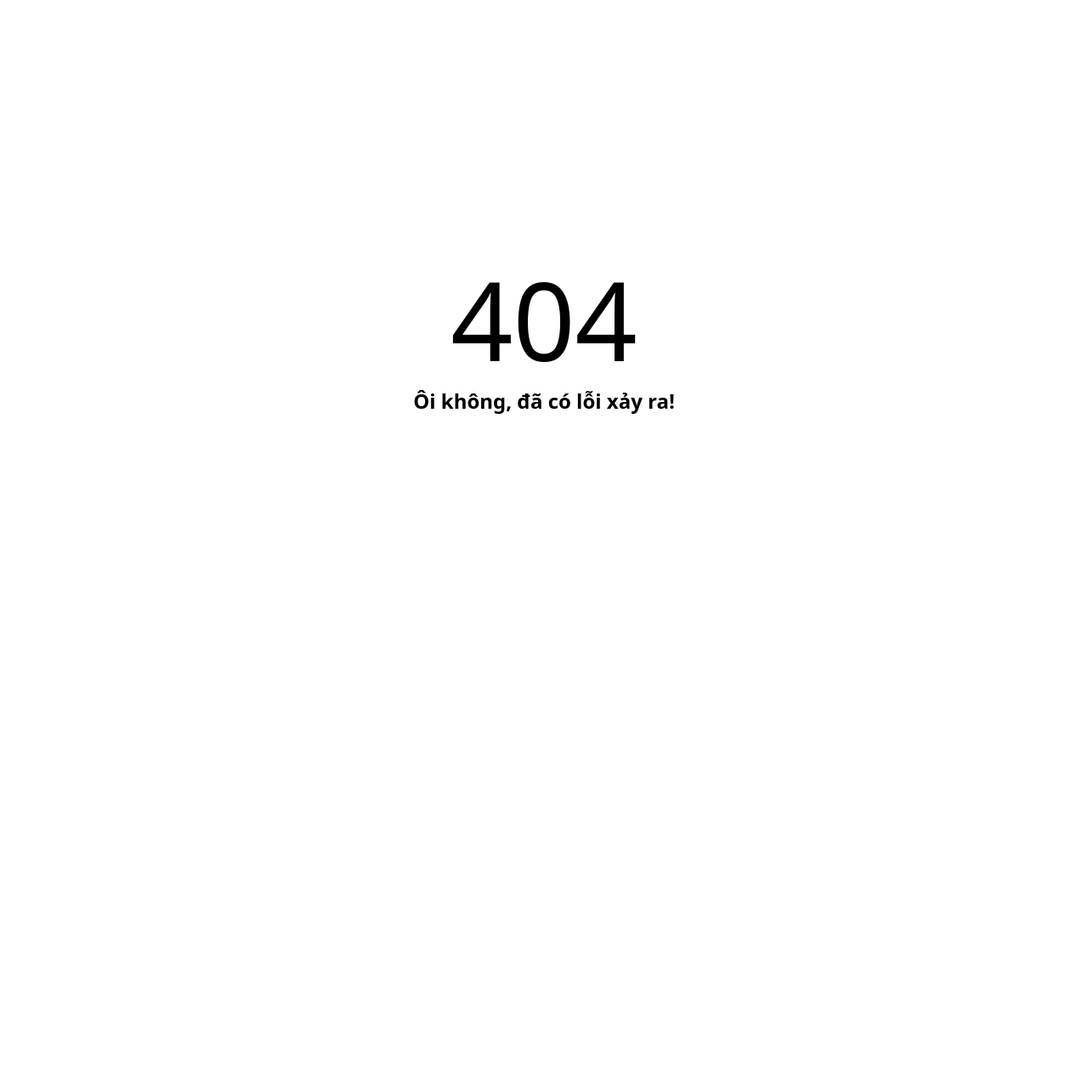
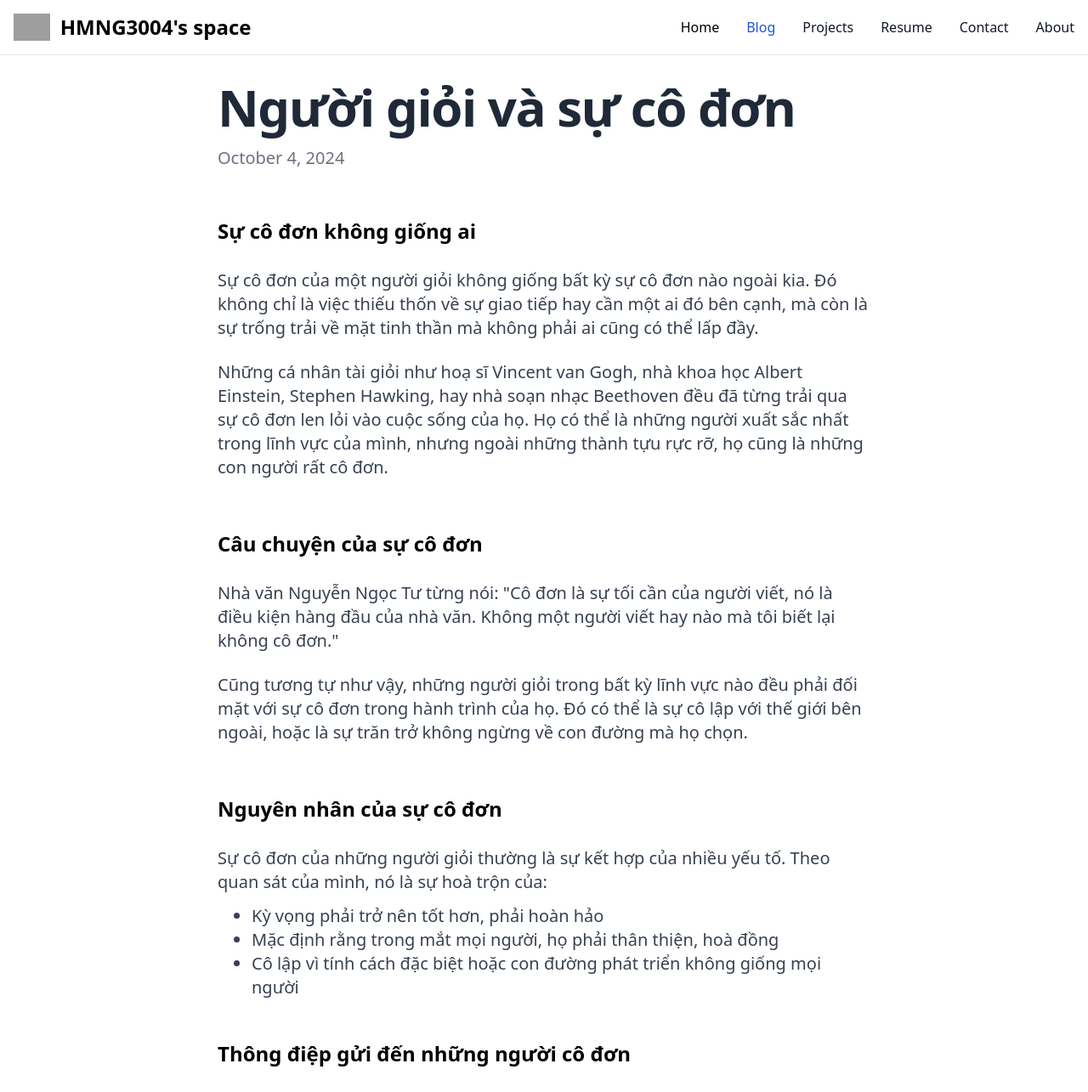
Before and after one commit to HMNG3004/HoangMinh, a React (Vite) app: page /blog/nguoi-gioi-se-tra-gia-bang-su-co-don in a window 1280 px wide. Shown: the top 1285 px of the page at 85% size. Before the commit the page ends 800 px from the top, so only its background shows below. Built offline with nearby package versions, Linux system fonts and the light colour scheme; grey boxes are pictures that could not be loaded.

Commit message:
October 16th

```diff
--- /dev/null
+++ b/src/app/page/Blog/Oct16th/index.tsx
@@ -0,0 +1,113 @@
+const Oct16th: React.FC = () => {
+  return (
+    <>
+      <div className="w-full flex justify-center">
+        <div className="flex flex-col items-start text-left w-3/5">
+          {/* Tiêu đề bài viết */}
+          <div className="mb-8">
+            <h1 className="mb-4 text-4xl font-bold leading-none tracking-tight text-gray-800 md:text-5xl lg:text-6xl dark:text-white">
+              Người giỏi và sự cô đơn
+            </h1>
+            <p className="mb-6 text-lg font-normal text-gray-500 lg:text-xl dark:text-gray-400">
+              October 4, 2024
+            </p>
+          </div>
+
+          {/* Sự cô đơn của người giỏi */}
+          <div className="mb-8">
+            <h2 className="text-2xl font-bold dark:text-white">
+              Sự cô đơn không giống ai
+            </h2>
+            <div className="my-4 text-xl text-gray-700">
+              <p className="py-3">
+                Sự cô đơn của một người giỏi không giống bất kỳ sự cô đơn nào
+                ngoài kia. Đó không chỉ là việc thiếu thốn về sự giao tiếp hay
+                cần một ai đó bên cạnh, mà còn là sự trống trải về mặt tinh thần
+                mà không phải ai cũng có thể lấp đầy.
+              </p>
+              <p className="py-3">
+                Những cá nhân tài giỏi như hoạ sĩ Vincent van Gogh, nhà khoa học
+                Albert Einstein, Stephen Hawking, hay nhà soạn nhạc Beethoven
+                đều đã từng trải qua sự cô đơn len lỏi vào cuộc sống của họ. Họ
+                có thể là những người xuất sắc nhất trong lĩnh vực của mình,
+                nhưng ngoài những thành tựu rực rỡ, họ cũng là những con người
+                rất cô đơn.
+              </p>
+            </div>
+          </div>
+
+          {/* Câu chuyện của sự cô đơn */}
+          <div className="mb-8">
+            <h2 className="text-2xl font-bold dark:text-white">
+              Câu chuyện của sự cô đơn
+            </h2>
+            <div className="my-4 text-xl text-gray-700">
+              <p className="py-3">
+                Nhà văn Nguyễn Ngọc Tư từng nói: "Cô đơn là sự tối cần của người
+                viết, nó là điều kiện hàng đầu của nhà văn. Không một người viết
+                hay nào mà tôi biết lại không cô đơn."
+              </p>
+              <p className="py-3">
+                Cũng tương tự như vậy, những người giỏi trong bất kỳ lĩnh vực
+                nào đều phải đối mặt với sự cô đơn trong hành trình của họ. Đó
+                có thể là sự cô lập với thế giới bên ngoài, hoặc là sự trăn trở
+                không ngừng về con đường mà họ chọn.
+              </p>
+            </div>
+          </div>
+
+          {/* Những nguyên nhân của sự cô đơn */}
+          <div className="mb-8">
+            <h2 className="text-2xl font-bold dark:text-white">
+              Nguyên nhân của sự cô đơn
+            </h2>
+            <div className="my-4 text-xl text-gray-700">
+              <p className="py-3">
+                Sự cô đơn của những người giỏi thường là sự kết hợp của nhiều
+                yếu tố. Theo quan sát của mình, nó là sự hoà trộn của:
+              </p>
+              <ul className="list-disc pl-10">
+                <li>Kỳ vọng phải trở nên tốt hơn, phải hoàn hảo</li>
+                <li>
+                  Mặc định rằng trong mắt mọi người, họ phải thân thiện, hoà
+                  đồng
+                </li>
+                <li>
+                  Cô lập vì tính cách đặc biệt hoặc con đường phát triển không
+                  giống mọi người
+                </li>
+              </ul>
+            </div>
+          </div>
+
+          {/* Thông điệp gửi đến những người cô đơn */}
+          <div className="mb-8">
+            <h2 className="text-2xl font-bold dark:text-white">
+              Thông điệp gửi đến những người cô đơn
+            </h2>
+            <div className="my-4 text-xl text-gray-700">
+              <p className="py-3">
+                Mình chỉ muốn các bạn hiểu hơn về những người giỏi, cả khi họ
+                vinh quang rực rỡ lẫn những lúc chìm trong sự cô đơn mà ít ai
+                hiểu thấu. Chúng ta đều có những lăng kính khác nhau để nhìn vào
+                cuộc đời của họ.
+              </p>
+              <p className="py-3">
+                Hãy là một Nhà Giả Kim trên con đường riêng của mình để khám phá
+                điều vĩ đại. Khi bạn mở rộng trái tim với sự cô đơn, bạn sẽ chạm
+                đến chân lý.
+              </p>
+              <p className="py-3">
+                Và cuối cùng, mình muốn nhắn nhủ: "Con đường đơn độc không đáng
+                sợ, con đường khiến bạn không còn là chính mình mới thật sự đáng
+                sợ."
+              </p>
+            </div>
+          </div>
+        </div>
+      </div>
+    </>
+  );
+};
+
+export default Oct16th;
--- a/src/app/page/Blog/index.tsx
+++ b/src/app/page/Blog/index.tsx
@@ -4,6 +4,12 @@ import { useNavigate } from "react-router-dom";
 const Blog: React.FC = () => {
   const navigate = useNavigate();
   const blogs = [
+    {
+      title: "Người giỏi sẽ trả giá bằng sự cô đơn",
+      slug: "nguoi-gioi-se-tra-gia-bang-su-co-don",
+      time: "October 16, 2024",
+      tag: "Daily",
+    },
     {
       title: "Nhật ký làm nô lệ cho đồ án tốt nghiệp",
       slug: "nhat-ky-lam-no-le-cho-do-an-tot-nghiep",
--- a/src/app/page/Home/index.tsx
+++ b/src/app/page/Home/index.tsx
@@ -3,6 +3,11 @@ import React from "react";
 
 const HomePage: React.FC = () => {
   const posts = [
+    {
+      title: "Người giỏi sẽ trả giá bằng sự cô đơn",
+      date: "October 16, 2024",
+      link: "blog/nguoi-gioi-se-tra-gia-bang-su-co-don",
+    },
     {
       title: "Nhật ký làm nô lệ cho đồ án tốt nghiệp",
       date: "October 4, 2024",
--- a/src/app/routes/route.tsx
+++ b/src/app/routes/route.tsx
@@ -4,6 +4,7 @@ import { lazy, Suspense } from "react";
 import HomePage from "../page/Home";
 import FirstBlog from "../page/Blog/FirstBlog";
 import DailyCapstone from "../page/Blog/DailyCapstone";
+import Oct16th from "../page/Blog/Oct16th";
 
 const Blog = lazy(() => import("../page/Blog"));
 const Projects = lazy(() => import("../page/Projects"));
@@ -52,6 +53,14 @@ export const Route = createBrowserRouter([
             ),
           },
           {
+            path: "blog/nguoi-gioi-se-tra-gia-bang-su-co-don",
+            element: (
+              <Suspense fallback={<></>}>
+                <Oct16th />
+              </Suspense>
+            ),
+          },
+          {
             path: "projects",
             element: (
               <Suspense fallback={<></>}>
```
